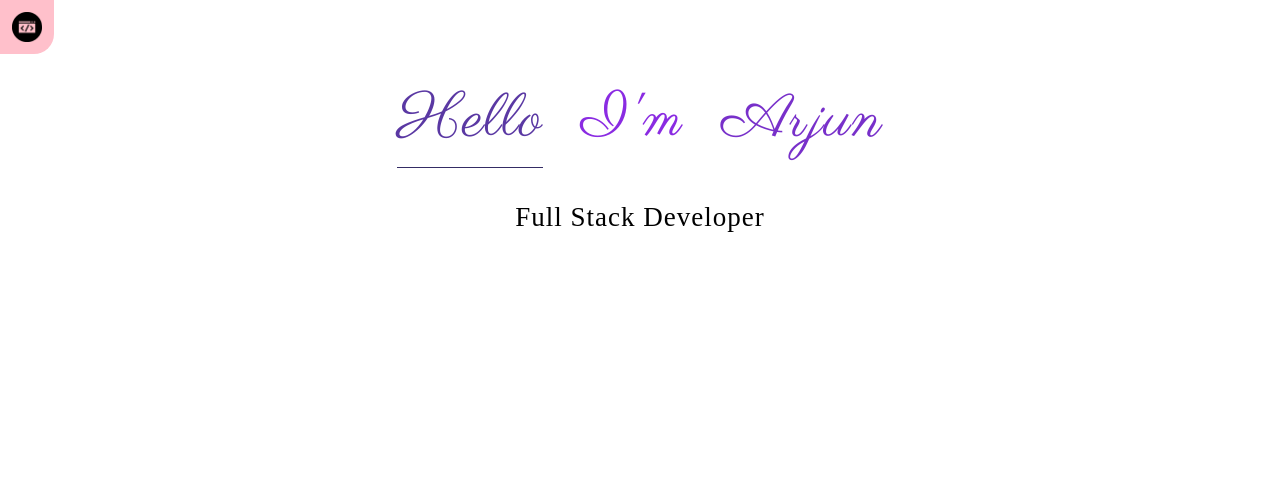
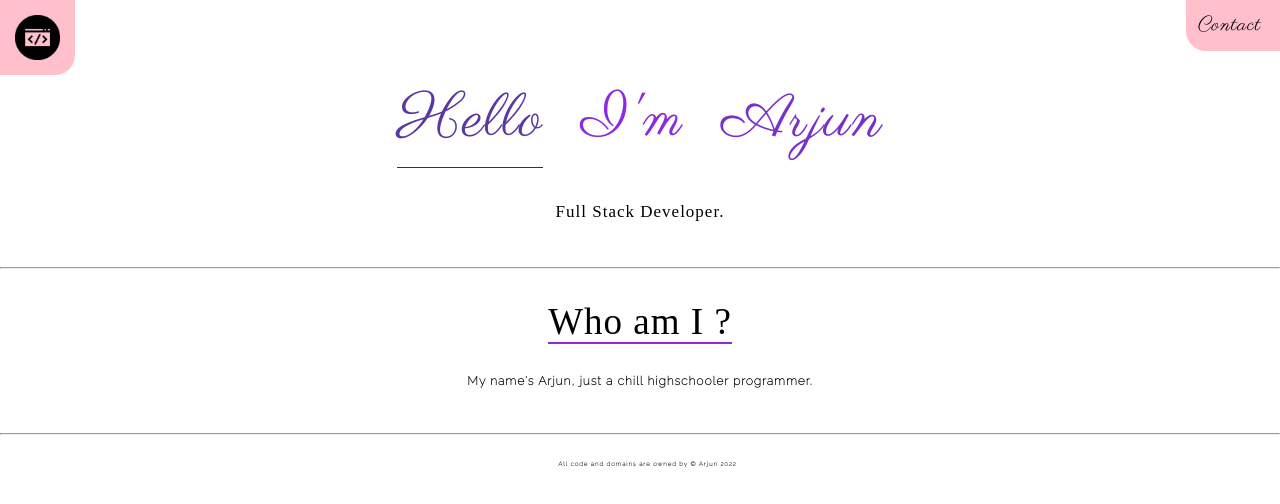
Before and after one commit to arjun-com/new_about_me, a plain HTML site: page index.html in a window 1280 px wide. Drawn offline with Linux system fonts and the light colour scheme; a web font is replaced by a local one.

Commit message:
Add files via upload

```diff
--- a/index.html
+++ b/index.html
@@ -8,16 +8,31 @@
     <link rel="preconnect" href="https://fonts.gstatic.com" crossorigin>
     <link href="https://fonts.googleapis.com/css2?family=Inconsolata:wght@200&family=Smooch+Sans&display=swap" rel="stylesheet">
     <link href="https://fonts.googleapis.com/css2?family=Parisienne&display=swap" rel="stylesheet">
+    <link href="https://fonts.googleapis.com/css2?family=Raleway:wght@100&display=swap" rel="stylesheet">
     <link rel="stylesheet" href="styles.css">
     <title>𝘼𝙗𝙤𝙪𝙩 𝘼𝙧𝙟𝙪𝙣</title>
 </head>
-<img class = "sticky-top" id = "logo" src = "media/code_logo.png"></img>
+<a href="#"><img class = "sticky-top" id = "github" src = "media/code_logo.png"></img></a>
+<a id = "contact" class = "sticky-top-right" href="views/contacts.html">Contact</a>
+
 <body>
     <center>
         <h1 id = "welc_header"><span class = "welc_word">Hello</span> <span class = "welc_word">I'm</span> <span class = "welc_word">Arjun</span></h1>
-        <p id = "welc_desc">Full Stack Developer</p>
+        <p id = "welc_desc">Full Stack Developer.</p>
+        <hr>
+
+        <div class = "about">
+            <h2 class = "about_title"><span>Who am I ?</span></h2>
+            <p class = "about_p">
+                My name's Arjun, just a chill highschooler programmer.
+            </p>
+        </div>
+
+        <hr>
+
+        <!-- <hr style = "margin: 0;"> -->
+        <p class = "footer">All code and domains are owned by © Arjun 2022</p>
     </center>
-
 </body>
 <script src = "scripts/main.js"></script>
 </html>
--- a/styles.css
+++ b/styles.css
@@ -29,11 +29,31 @@ h1 {
     z-index: 1;
 }
 
-#logo {
+.sticky-top-right {
+    position: fixed;
+    right: 0;
+    top: 0;
+    width: 100%;
+    z-index: 1;
+}
+
+#github {
     padding: 12px;
     width: 40px;
     background-color: pink    ;
     border-bottom-right-radius: 20px;
+    transition: 0.3s;
+}
+
+#contact {
+    color: black;
+    font-size: 30px;
+    padding: 12px;
+    width: 100px;
+    background-color: pink    ;
+    border-bottom-left-radius: 20px;
+    transition: 0.3s;
+    text-decoration: none;
 }
 
 div {
@@ -42,17 +62,93 @@ div {
 
 #welc_desc {
     font-family: "smooch sans";
-    font-size: 27px;
+    font-size: 24px;
     font-weight: 300;
+    margin-bottom: 60px;
 }
 
+#github:hover {
+    width: 45px;
+    padding: 15px;
+}
 
+#contact:hover {
+    font-size: 33px;
+    padding: 15px;
+}
+
+#discord {
+    position: relative;
+    top: 3px;
+    width: 25px;
+    font-family: "smooch sans";
+}
+
+.contact-div h2 {
+    font-weight: 300;
+    font-size: 50px;
+    font-family: "smooch sans";
+    text-decoration: 2px solid green line-;
+}
+
+.contact-div span {
+    border-bottom: 2px solid blueviolet;
+}
+
+.contact-div p {
+    font-family: "smooch sans";
+    font-size: 28px;
+}
+
+#instagram {
+    position: relative;
+    top: 4px;
+    width: 20px;
+}
+
+#email {
+    position: relative;
+    top: 2px;
+    width: 20px;
+}
+
+hr {
+    margin: 40px 300px 40px 300px;
+}
+
+.footer {
+    margin-left: 15px;
+    font-size: 10px;
+    font-family: "raleway";
+    font-weight: 600;
+}
+
+.about_title {
+    font-family: "smooch sans";
+    font-weight: 100;
+    font-size: 37px;
+}
+
+.about_title > span {
+    border-bottom: 2px solid blueviolet;
+}
+
+.about_p {
+    font-family: "raleway";
+    font-size: 17px;
+    font-weight: 600;
+    margin-bottom: 55px;
+}
 
 @media all and (max-width: 1300px) {
-    #logo {
+    #github {
         width: 30px;
     }
 
+    #contact {
+        width: 70px;
+        font-size: 20px;
+    }
 
     #welc_header {
         margin-top: 80px;
@@ -62,4 +158,33 @@ div {
     div {
         margin: 0 60px;
     }
+
+    .contact-div h2 {
+        font-size: 40px;
+    }
+
+    .contact-div p {
+        font-size: 22px;
+    }
+
+
+    hr {
+        margin: 25px 0;
+    }
+
+    #welc_desc {
+        font-size: 17px;
+        margin-bottom: 45px;
+    }
+
+    .footer {
+        font-size: 6px;
+        margin-bottom: 20px;
+    }
+
+
+    .about_p {
+        font-size: 12px;
+        margin-bottom: 45px;
+    }
 }
```
Also changed, not shown: views/contacts.html (added, +44 -0 lines), media/discord.svg (added), media/drop.png (added), media/email.svg (added), media/github.svg (added), media/instagram.svg (added).
